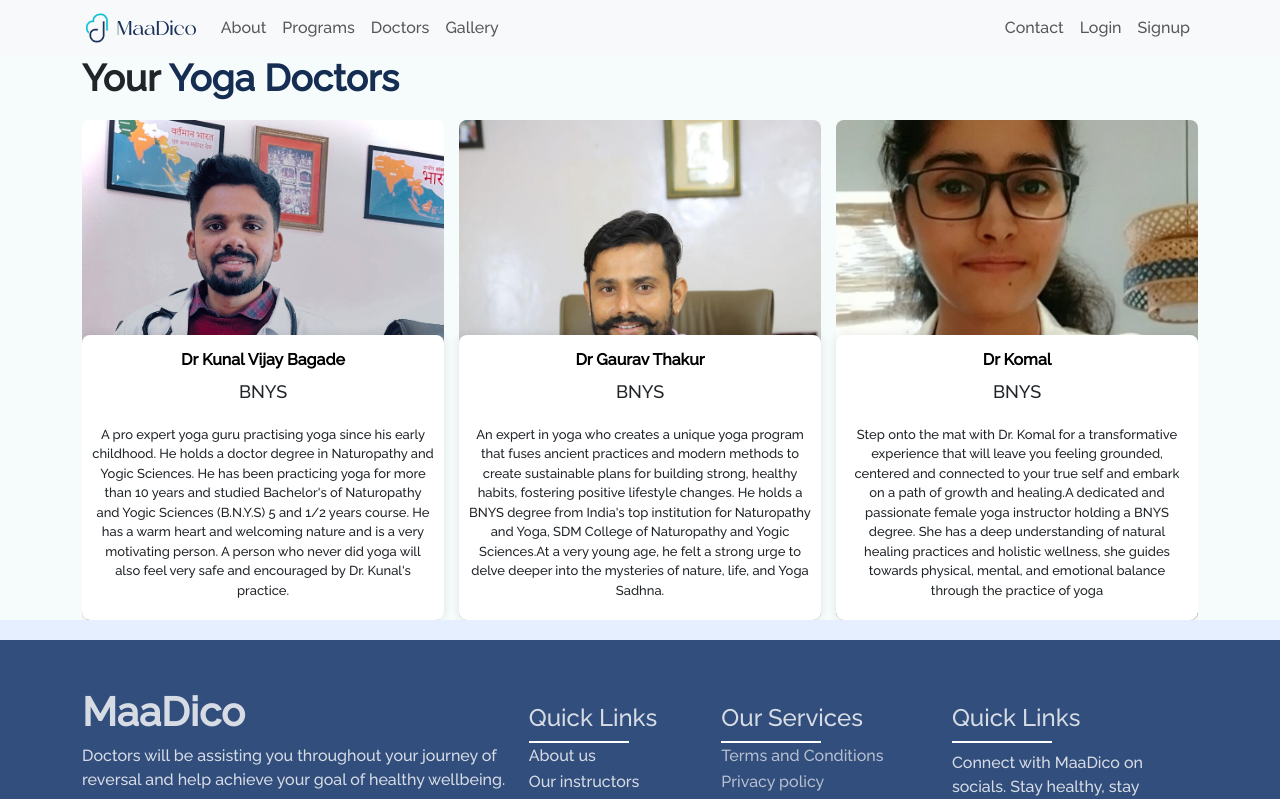
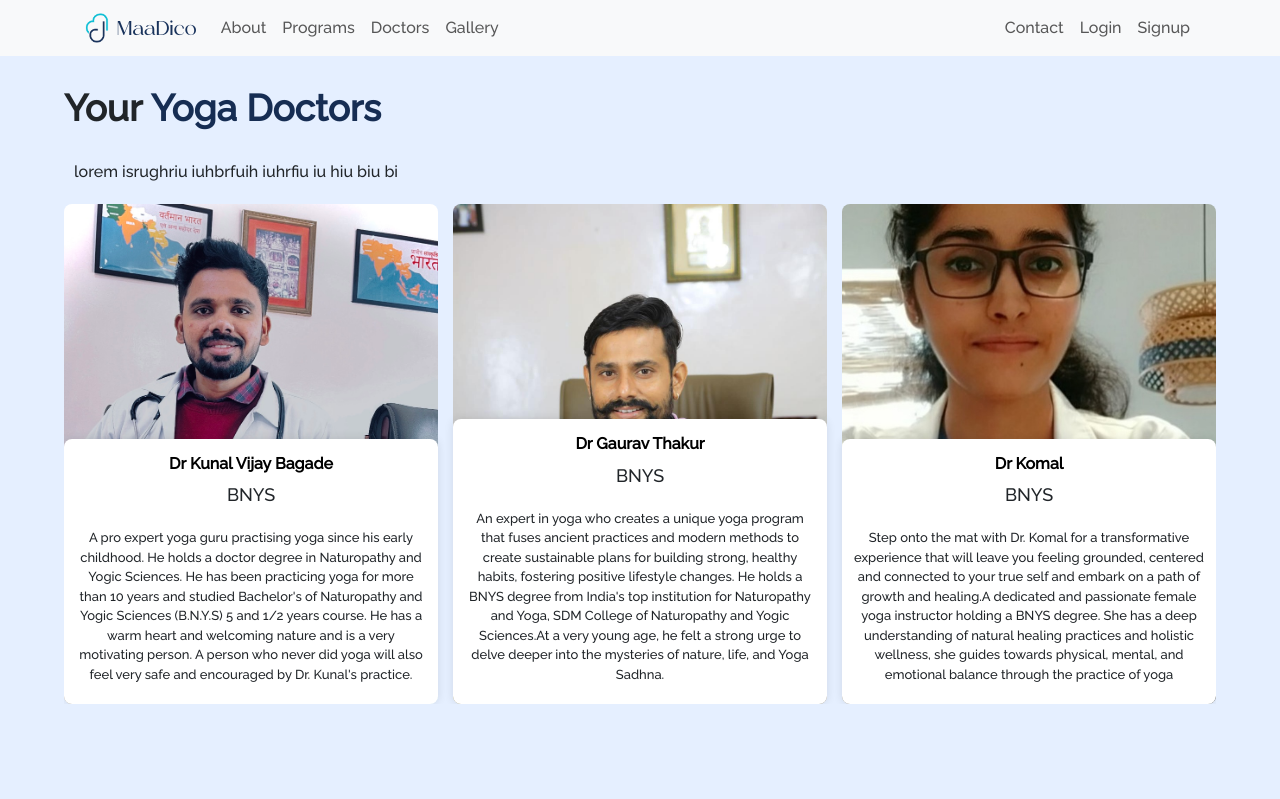
Before and after one commit to Maadico/yoga-frontend, a React (Create React App) app: page /doctors in a window 1280 px wide. Shown: the top 799 px of the page. Built offline with nearby package versions, Linux system fonts and the light colour scheme.

Commit message:
add doctorspage

```diff
--- a/src/components/layout/Doctors.jsx
+++ b/src/components/layout/Doctors.jsx
@@ -18,21 +18,21 @@ const doctor = [
     imgLink: kunal,
     dep: "BNYS",
     description:
-      "A pro expert yoga guru practising yoga since his early childhood. He holds a doctor degree in Naturopathy and Yogic Sciences. He has been practicing yoga for more than 10 years and studied Bachelor's of Naturopathy and Yogic Sciences (B.N.Y.S) 5 and 1/2 years course. He has a warm heart and welcoming nature and is a very motivating person. A person who never did yoga will also feel very safe and encouraged by Dr. Kunal's practice.",
+      "A pro expert yoga guru practising yoga since his early childhood. He holds a doctor degree in Naturopathy and Yogic Sciences. He has been practicing yoga for more than ",
   },
   {
     name: "Dr Gaurav Thakur",
     imgLink: gaurav,
     dep: "BNYS",
     description:
-      "An expert in yoga who creates a unique yoga program that fuses ancient practices and modern methods to create sustainable plans for building strong, healthy habits, fostering positive lifestyle changes. He holds a BNYS degree from India's top institution for Naturopathy and Yoga, SDM College of Naturopathy and Yogic Sciences.At a very young age, he felt a strong urge to delve deeper into the mysteries of nature, life, and Yoga Sadhna.",
+      "An expert in yoga who creates a unique yoga program that fuses ancient practices and modern methods to create sustainable plans for building strong, healthy habits, ",
   },
   {
     name: "Dr Komal",
     imgLink: komal,
     dep: "BNYS",
     description:
-      "Step onto the mat with Dr. Komal for a transformative experience that will leave you feeling grounded, centered and connected to your true self and embark on a path of growth and healing.A dedicated and passionate female yoga instructor holding a BNYS degree. She has a deep understanding of natural healing practices and holistic wellness, she guides  towards physical, mental, and emotional balance through the practice of yoga",
+      "Step onto the mat with Dr. Komal for a transformative experience that will leave you feeling grounded, centered and connected to your true self and embark on a ",
   },
 ];
 
@@ -91,7 +91,9 @@ const Doctor = () => {
                     <span>{d.dep}</span>
                   </div>
                   <div className="description">
-                    <p>{d.description}</p>
+                    <p>
+                      {d.description} <u>view more</u>{" "}
+                    </p>
                   </div>
                   <div className="social">
                     <div className="socialId">
--- a/src/index.css
+++ b/src/index.css
@@ -178,6 +178,8 @@ body {
   padding-left: 0;
 }
 .contact-content {
+  border-top: #ffffff 2px solid;
+  border-radius: 7% 7% 0 0;
   padding: 2rem;
   text-align: center;
   background-image: url("./assets/contactbg.jpg");
@@ -433,3 +435,17 @@ body {
     margin-right: 10%;
   }
 }
+
+.container2 {
+  /* display: flex; */
+  padding-left: 5vw;
+  padding-right: 5vw;
+  padding-top: 30px;
+  /* background-color: #ffffff; */
+  height: 100vh;
+}
+
+.descdoctor2 {
+  margin-top: 30px;
+  margin-left: 10px;
+}
--- a/src/pages/DoctorsPage.jsx
+++ b/src/pages/DoctorsPage.jsx
@@ -1,13 +1,117 @@
 import React from "react";
 import Header from "../components/layout/Header";
 import Footer from "../components/layout/Footer";
-import Doctor from "../components/layout/Doctors";
+import { FaHandHoldingMedical } from "react-icons/fa6";
+import { Swiper, SwiperSlide } from "swiper/react";
+import { useState, useEffect } from "react";
+import kunal from "../assets/doctors/Dr_kunal_Vijay_Bagade.jpg";
+import gaurav from "../assets/doctors/Dr_govind.JPG";
+import komal from "../assets/doctors/Dr. Komals.jpg";
+import "../components/layout/Doctors.css";
+import "swiper/css";
+import "swiper/css/pagination";
+import "swiper/css/navigation";
+import { Pagination, Navigation } from "swiper/modules";
+const doctor = [
+  {
+    name: "Dr Kunal Vijay Bagade",
+    imgLink: kunal,
+    dep: "BNYS",
+    description:
+      "A pro expert yoga guru practising yoga since his early childhood. He holds a doctor degree in Naturopathy and Yogic Sciences. He has been practicing yoga for more than 10 years and studied Bachelor's of Naturopathy and Yogic Sciences (B.N.Y.S) 5 and 1/2 years course. He has a warm heart and welcoming nature and is a very motivating person. A person who never did yoga will also feel very safe and encouraged by Dr. Kunal's practice.",
+  },
+  {
+    name: "Dr Gaurav Thakur",
+    imgLink: gaurav,
+    dep: "BNYS",
+    description:
+      "An expert in yoga who creates a unique yoga program that fuses ancient practices and modern methods to create sustainable plans for building strong, healthy habits, fostering positive lifestyle changes. He holds a BNYS degree from India's top institution for Naturopathy and Yoga, SDM College of Naturopathy and Yogic Sciences.At a very young age, he felt a strong urge to delve deeper into the mysteries of nature, life, and Yoga Sadhna.",
+  },
+  {
+    name: "Dr Komal",
+    imgLink: komal,
+    dep: "BNYS",
+    description:
+      "Step onto the mat with Dr. Komal for a transformative experience that will leave you feeling grounded, centered and connected to your true self and embark on a path of growth and healing.A dedicated and passionate female yoga instructor holding a BNYS degree. She has a deep understanding of natural healing practices and holistic wellness, she guides  towards physical, mental, and emotional balance through the practice of yoga",
+  },
+];
 
 function DoctorsPage() {
+  const [slidesPerView, setSlidesPerView] = useState(3);
+
+  useEffect(() => {
+    const handleResize = () => {
+      if (window.innerWidth <= 525) {
+        setSlidesPerView(1);
+      } else if (window.innerWidth <= 991) {
+        setSlidesPerView(2);
+      } else {
+        setSlidesPerView(3);
+      }
+    };
+
+    handleResize();
+
+    window.addEventListener("resize", handleResize);
+
+    return () => {
+      window.removeEventListener("resize", handleResize);
+    };
+  }, []);
+
   return (
     <div>
       <Header />
-      <Doctor />
+      <div className="container2">
+        <div className="aboutSubheading">
+          <h1>
+            Your <strong>Yoga Doctors</strong>
+          </h1>
+        </div>
+        <div className="descdoctor2">
+          lorem isrughriu iuhbrfuih iuhrfiu iu hiu biu bi
+        </div>
+        <div className="slider">
+          <Swiper
+            slidesPerView={slidesPerView}
+            centeredSlides={false}
+            spaceBetween={15}
+            navigation={true}
+            modules={[Pagination, Navigation]}
+            className="mySwiper"
+          >
+            {doctor.map((d, i) => (
+              <SwiperSlide key={i}>
+                <img src={d.imgLink} alt={d.name} />
+                <div className="details">
+                  <div className="name">
+                    <h6>{d.name}</h6>
+                  </div>
+                  <div className="department">
+                    <span>{d.dep}</span>
+                  </div>
+                  <div className="description">
+                    <p>{d.description}</p>
+                  </div>
+                  <div className="social">
+                    <div className="socialId">
+                      <span>
+                        <FaHandHoldingMedical fontSize={25} />
+                      </span>
+                      <span>
+                        <FaHandHoldingMedical fontSize={25} />
+                      </span>
+                      <span>
+                        <FaHandHoldingMedical fontSize={25} />
+                      </span>
+                    </div>
+                  </div>
+                </div>
+              </SwiperSlide>
+            ))}
+          </Swiper>
+        </div>
+      </div>
       <Footer />
     </div>
   );
```
